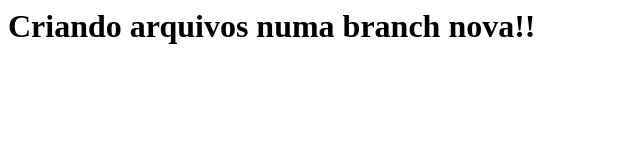
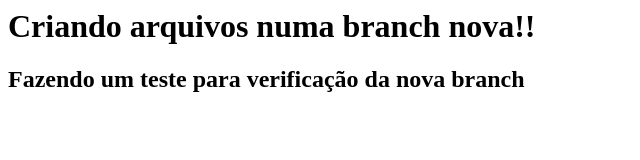
Before and after one commit to RobsonAdorno/RepoGit, a plain HTML site: page teste.html in a window 1280 px wide. Shown: the whole page, without its empty margins (0-640 px from the left). Drawn offline with Linux system fonts and the light colour scheme.

Commit message:
Adicionando um subtitulo, subindo p branch DevOps

```diff
--- a/teste.html
+++ b/teste.html
@@ -8,5 +8,6 @@
 
 
 		<h1>Criando arquivos numa branch nova!!</h1>
+		<h2>Fazendo um teste para verificação da nova branch</h2>
 	</body>
 </html>
```
